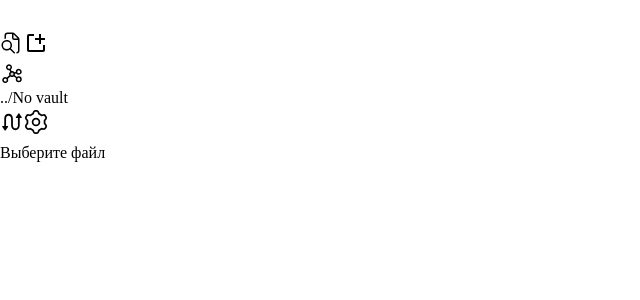
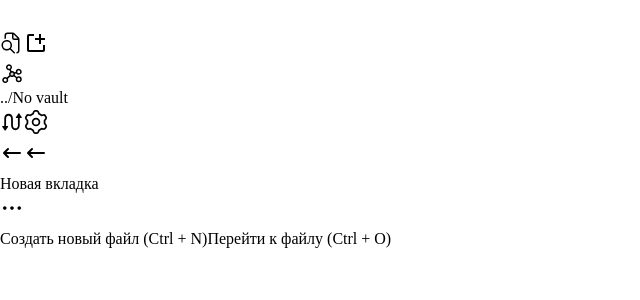
Before and after one commit to bakko7821/memora-app, a React (Vite) app in the folder ui/: page /main in a window 1280 px wide. Shown: the top 300 px of the page, without its empty margins (0-640 px from the left). Built offline with nearby package versions, Linux system fonts and the light colour scheme; the HTML template or start-up script is replaced by a standard one.

Commit message:
feat: add FileTitleBar & create Editor

```diff
--- /dev/null
+++ b/ui/src/components/ui/Editor.tsx
@@ -0,0 +1,3 @@
+export const Editor = () => {
+  return <div className=""></div>;
+};
--- /dev/null
+++ b/ui/src/components/ui/FileTitleBar.tsx
@@ -0,0 +1,37 @@
+import ArrowIcon from "../../assets/icons/arrow-narrow-left-svgrepo-com.svg?react";
+import MoreIcon from "../../assets/icons/IosMore.svg?react";
+
+interface FileTitleBarProps {
+  title: string;
+}
+
+export const FileTitleBar = ({ title }: FileTitleBarProps) => {
+  return (
+    <div className="bg-transparent px-3 p-2 w-full flex items-center justify-between">
+      <div className="flex items-center justify-center gap-1">
+        <button className="cursor-pointer group">
+          <ArrowIcon
+            width={24}
+            height={24}
+            className=" text-(--muted-text) group-hover:text-(--text-secondary) transition-colors"
+          />
+        </button>
+        <button className="cursor-pointer group scale-x-[-1]">
+          <ArrowIcon
+            width={24}
+            height={24}
+            className=" text-(--muted-text) group-hover:text-(--text-secondary) transition-colors"
+          />
+        </button>
+      </div>
+      <p className="text-base font-medium text-(--muted-text)">{title}</p>
+      <button className="cursor-pointer group">
+        <MoreIcon
+          width={24}
+          height={24}
+          className=" text-(--muted-text) group-hover:text-(--text-secondary) transition-colors"
+        />
+      </button>
+    </div>
+  );
+};
--- a/ui/src/pages/MainPage.tsx
+++ b/ui/src/pages/MainPage.tsx
@@ -1,3 +1,4 @@
+import { FileTitleBar } from "../components/ui/FileTitleBar";
 import { useVaultRuntimeStore } from "../features/vault/vaultRuntimeStore";
 
 export default function MainPage() {
@@ -7,18 +8,32 @@ export default function MainPage() {
   const currentFile = files.find((f) => f.id === currentFileId);
 
   if (!currentFile) {
-    return <div>Выберите файл</div>;
+    return (
+      <div className=" w-full h-full flex flex-col gap-0">
+        <FileTitleBar title={"Новая вкладка"} />
+        <div className="w-full h-full flex flex-col items-center justify-center gap-2">
+          <button className="cursor-pointer text-(--primary) hover:text-(--hover-primary) transition-colors text-base font-medium">
+            Создать новый файл (Ctrl + N)
+          </button>
+          <button className="cursor-pointer text-(--primary) hover:text-(--hover-primary) transition-colors text-base font-medium">
+            Перейти к файлу (Ctrl + O)
+          </button>
+        </div>
+      </div>
+    );
   }
 
   return (
-    <div className="p-4">
-      <h1>{currentFile.name}</h1>
+    // <div className="p-4">
+    //   <h1>{currentFile.name}</h1>
 
-      <textarea
-        className="w-full h-full"
-        value={currentFileContent}
-        onChange={(e) => updateCurrentFileContent(e.target.value)}
-      />
-    </div>
+    //   <textarea
+    //     className="w-full h-full"
+    //     value={currentFileContent}
+    //     onChange={(e) => updateCurrentFileContent(e.target.value)}
+    //   />
+    // </div>
+
+    <div className=""></div>
   );
 }
```
